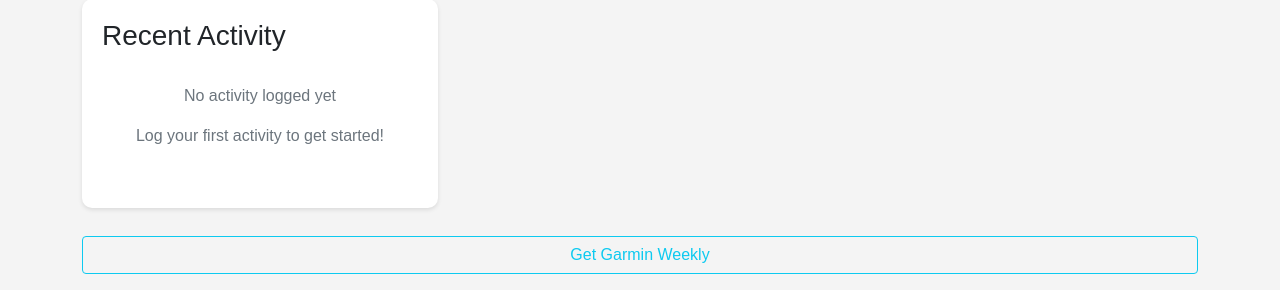
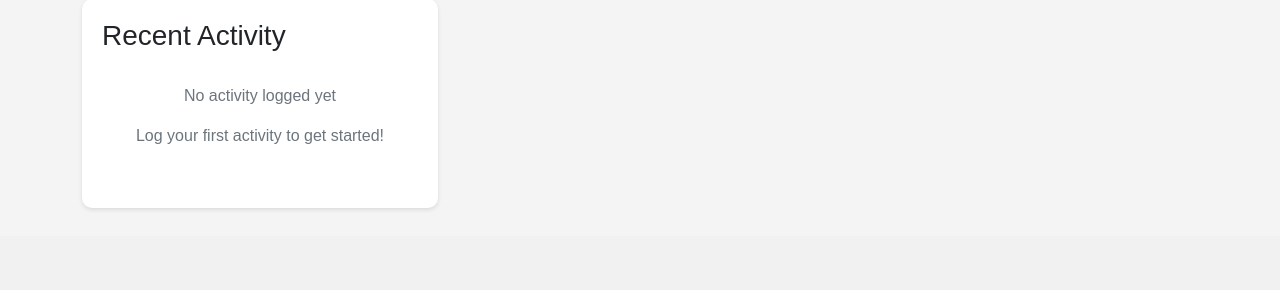
Before and after one commit to Nat-hsm/DragonRise, a Flask app: page /dashboard in a window 1280 px wide. Shown: the part 1227-1517 px from the top of the page. After the commit the page ends 1436 px from the top, so only its background shows below. Run offline with Flask 3, Linux system fonts and the light colour scheme; the visitor is signed in with stand-in values (Sample User, id 1); data comes from the database, SQL or seed files in the repository; data that the repository does not hold is empty; parts of the project's set-up code (start-up, migrations or seed data) failed here and were passed over.

Commit message:
Fixed Google Fit linking,points and removed Get Garmin weekly button at bottom

```diff
--- a/app.py
+++ b/app.py
@@ -388,6 +388,15 @@ def logout():
     # Store the current user's identity before logging out
     user_id = current_user.id if current_user.is_authenticated else None
 
+# Remove Google Fit tokens on logout
+    current_user.google_fit_token = None
+    current_user.google_refresh_token = None
+    current_user.google_token_expiry = None
+    db.session.commit()
+
+    # Store the current user's identity before logging out
+    user_id = current_user.id if current_user.is_authenticated else None
+
     # Standard Flask-Login logout
     logout_user()
 
@@ -1529,7 +1538,7 @@ def google_fit_callback():
 
         # Log success
         log_activity(app, current_user.id, 'Google Fit Connected', 'Google Fit account connected successfully')
-        flash('Google Fit connected successfully! Your steps will be synced automatically.', 'success')
+        flash('Google Fit connected successfully!', 'success')
 
         # Perform initial sync
         from background_tasks import sync_google_fit_for_user
@@ -1759,99 +1768,6 @@ def get_garmin_steps():
         app.logger.error(f"Garmin fetch error: {e}")
         return jsonify({"error": "An error occurred while fetching Garmin data"}), 500
 
-@app.route('/get_garmin_weekly')
-@login_required
-def get_garmin_weekly():
-    """Get weekly data from Garmin Connect for the past 7 days"""
-    try:
-        access_token = session.get('garmin_access_token')
-        if not access_token:
-            app.logger.warning("Garmin not linked for user trying to get weekly data")
-            return jsonify({"error": "Garmin not linked"}), 401
-
-        now = datetime.utcnow()
-        week = []
-        headers = {"Authorization": f"Bearer {access_token}"}
-
-        for i in range(6, -1, -1):  # 6 days ago to today
-            day = now - timedelta(days=i)
-            start_of_day = datetime(day.year, day.month, day.day)
-            end_of_day = start_of_day + timedelta(days=1)
-            start_time_seconds = int(start_of_day.timestamp())
-            end_time_seconds = int(end_of_day.timestamp())
-
-            url = (
-                f'https://apis.garmin.com/wellness-api/rest/dailies'
-                f'?uploadStartTimeInSeconds={start_time_seconds}&uploadEndTimeInSeconds={end_time_seconds}'
-            )
-
-            try:
-                r = requests.get(url, headers=headers, timeout=10)
-
-                if r.status_code == 401:
-                    app.logger.warning("Garmin access token expired or invalid")
-                    return jsonify({"error": "Authentication expired. Please reconnect your Garmin account."}), 401
-                elif r.status_code != 200:
-                    app.logger.error(f"Garmin API error for {start_of_day.strftime('%Y-%m-%d')}: {r.status_code}")
-                    week.append({
-                        "calendarDate": start_of_day.strftime('%Y-%m-%d'),
-                        "steps": 0,
-                        "floorsClimbed": 0,
-                        "error": f"Failed to fetch data"
-                    })
-                    continue
-
-                data = r.json()
-                if isinstance(data, list) and data:
-                    day_data = data[0]
-                    week.append({
-                        "calendarDate": day_data.get("calendarDate", start_of_day.strftime('%Y-%m-%d')),
-                        "steps": day_data.get("steps", 0),
-                        "floorsClimbed": day_data.get("floorsClimbed", 0)
-                    })
-                else:
-                    week.append({
-                        "calendarDate": start_of_day.strftime('%Y-%m-%d'),
-                        "steps": 0,
-                        "floorsClimbed": 0,
-                        "error": "No data available for this day"
-                    })
-            except requests.exceptions.Timeout:
-                app.logger.error(f"Timeout while fetching Garmin data for {start_of_day.strftime('%Y-%m-%d')}")
-                week.append({
-                    "calendarDate": start_of_day.strftime('%Y-%m-%d'),
-                    "steps": 0,
-                    "floorsClimbed": 0,
-                    "error": "Request timed out"
-                })
-            except requests.exceptions.ConnectionError:
-                app.logger.error(f"Connection error while fetching Garmin data for {start_of_day.strftime('%Y-%m-%d')}")
-                week.append({
-                    "calendarDate": start_of_day.strftime('%Y-%m-%d'),
-                    "steps": 0,
-                    "floorsClimbed": 0,
-                    "error": "Connection failed"
-                })
-            except Exception as e:
-                app.logger.error(f"Error fetching Garmin data for {start_of_day.strftime('%Y-%m-%d')}: {str(e)}")
-                week.append({
-                    "calendarDate": start_of_day.strftime('%Y-%m-%d'),
-                    "steps": 0,
-                    "floorsClimbed": 0,
-                    "error": "An unexpected error occurred"
-                })
-
-        # Sort by date
-        week.sort(key=lambda x: x["calendarDate"])
-
-        # Log successful retrieval
-        log_activity(app, current_user.id, 'Garmin Weekly Data Fetched', f'Retrieved weekly data ({len(week)} days)')
-        return jsonify({"week": week})
-
-    except Exception as e:
-        app.logger.error(f"Garmin weekly fetch error: {str(e)}")
-        return jsonify({"error": "An error occurred while fetching Garmin weekly data"}), 500
-
 @app.route('/analytics-dashboard')
 @login_required
 @admin_required
--- a/templates/unified_dashboard.html
+++ b/templates/unified_dashboard.html
@@ -433,37 +433,7 @@ document.getElementById('link-garmin-btn').onclick = function() {
 
 
 <!-- Add here -->
-<button type="button" class="btn btn-outline-info mb-2 w-100" id="get-garmin-weekly-btn">
-    Get Garmin Weekly
-</button>
-<div id="garmin-weekly-result" class="mb-2 text-center text-muted" style="font-size: 1.1em;"></div>
 
-<script>
-document.getElementById('get-garmin-weekly-btn').onclick = function() {
-    const resultDiv = document.getElementById('garmin-weekly-result');
-    resultDiv.textContent = "Fetching weekly data...";
-    fetch('/get_garmin_weekly')
-        .then(res => res.json())
-        .then(data => {
-            if (data.week) {
-                let html = "<strong>Garmin Weekly:</strong><br>";
-                html += "<table class='table table-sm table-bordered'><thead><tr><th>Date</th><th>Steps</th><th>Floors</th></tr></thead><tbody>";
-                data.week.forEach(day => {
-                    html += `<tr><td>${day.calendarDate}</td><td>${day.steps}</td><td>${day.floorsClimbed}</td></tr>`;
-                });
-                html += "</tbody></table>";
-                resultDiv.innerHTML = html;
-            } else if (data.error) {
-                resultDiv.textContent = "Error: " + data.error;
-            } else {
-                resultDiv.textContent = "No data received.";
-            }
-        })
-        .catch(() => {
-            resultDiv.textContent = "Failed to fetch weekly data.";
-        });
-};
-</script>
 
 {% if current_user.google_fit_token and current_user.google_token_expiry and current_user.google_token_expiry > now %}
     <form action="{{ url_for('unlink_google_fit') }}" method="post" style="display:inline;">
```
